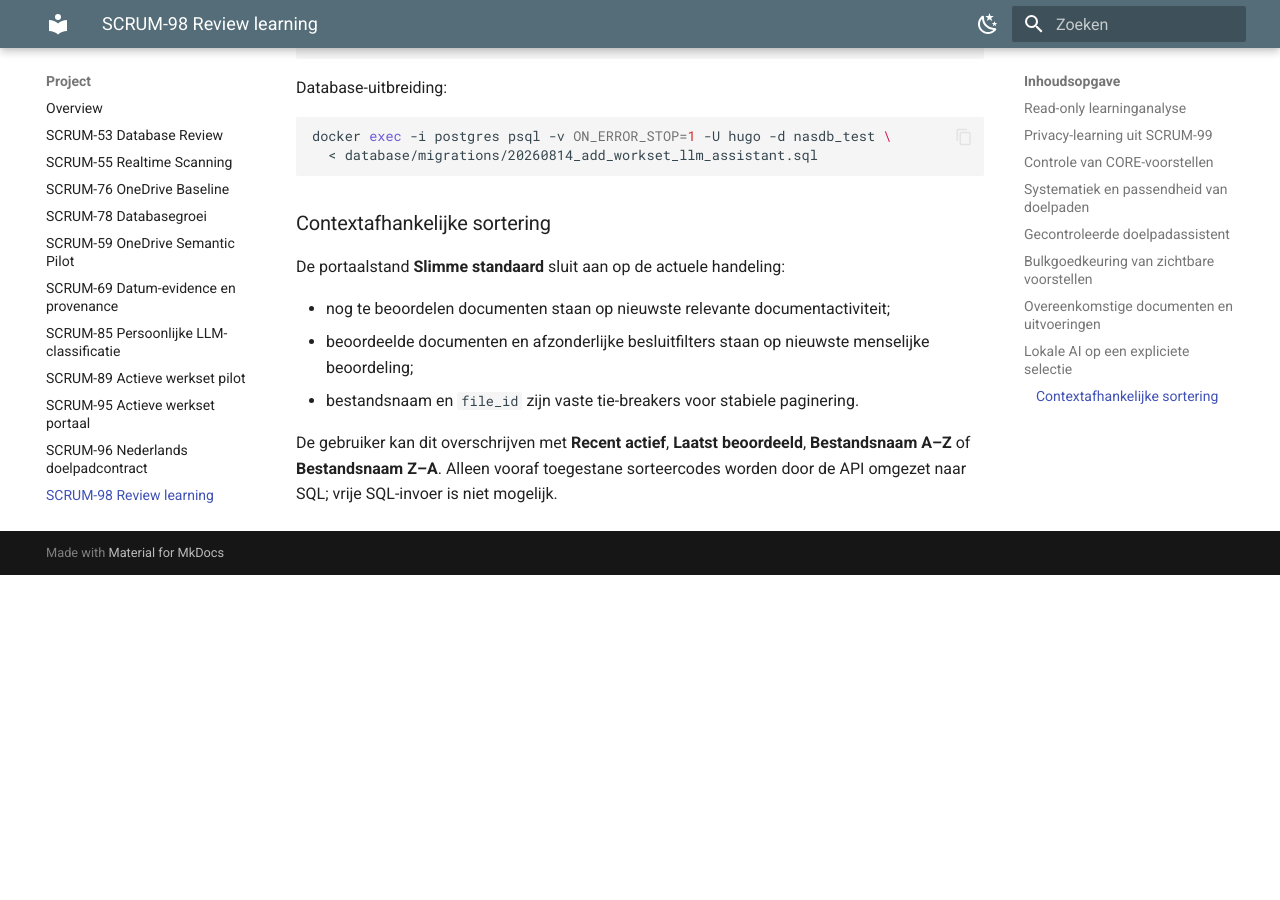
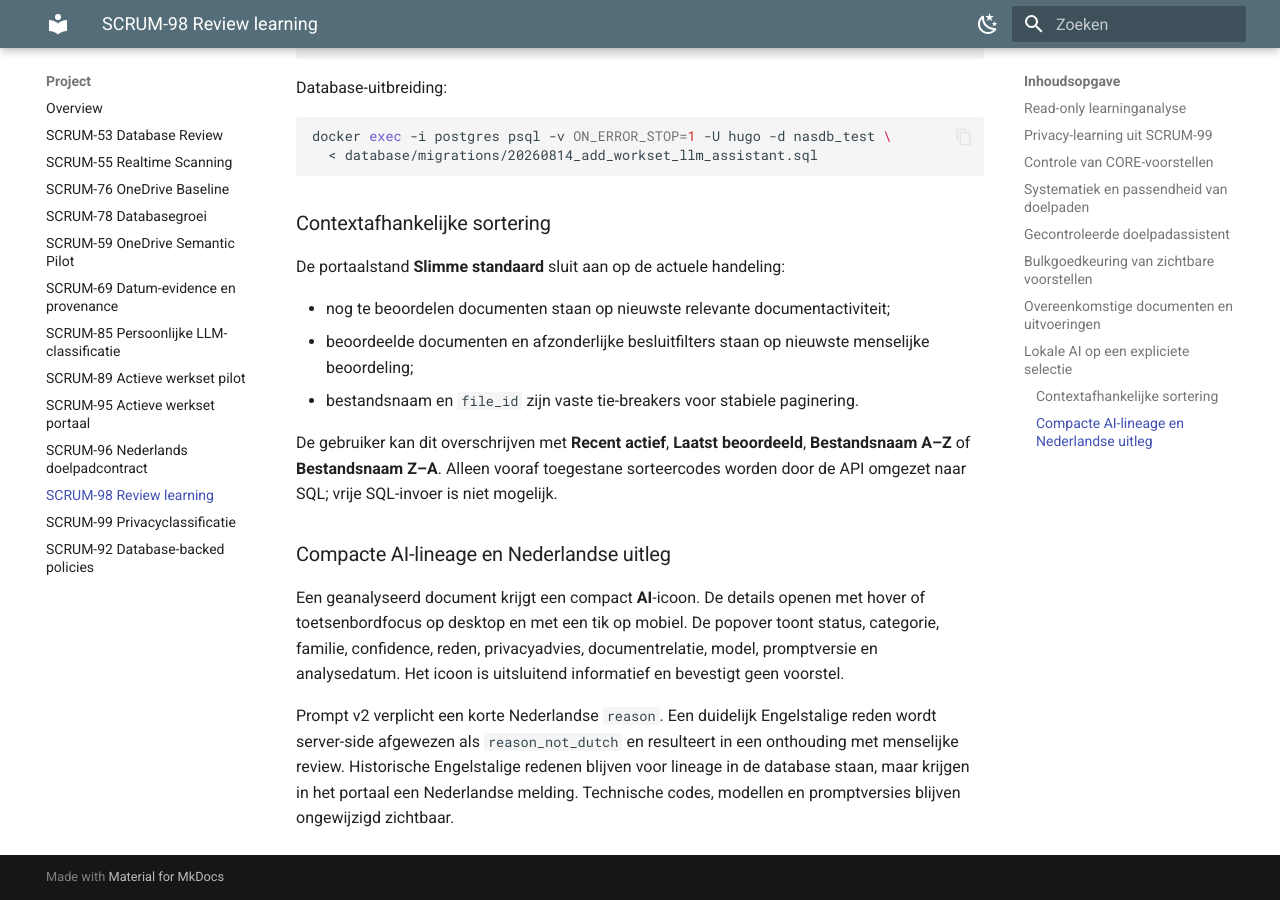
Before and after one commit to hugcoding/core-platform, an MkDocs documentation site: the page built from docs/project/scrum-98-review-learning.md, in a window 1280 px wide and 900 px high, scrolled down 5122 px. Built offline with MkDocs 1.6.1 and Material for MkDocs 9.7.7, drawn with Linux system fonts in a browser that asks for light colours; before the commit the page ends 5697 px from its top, so only the background shows below that.

Commit message:
feat: add accessible workset AI details

```diff
--- a/docs/project/scrum-98-review-learning.md
+++ b/docs/project/scrum-98-review-learning.md
@@ -226,3 +226,18 @@
 **Bestandsnaam A–Z** of **Bestandsnaam Z–A**. Alleen vooraf toegestane
 sorteercodes worden door de API omgezet naar SQL; vrije SQL-invoer is niet
 mogelijk.
+
+### Compacte AI-lineage en Nederlandse uitleg
+
+Een geanalyseerd document krijgt een compact **AI**-icoon. De details openen met
+hover of toetsenbordfocus op desktop en met een tik op mobiel. De popover toont
+status, categorie, familie, confidence, reden, privacyadvies, documentrelatie,
+model, promptversie en analysedatum. Het icoon is uitsluitend informatief en
+bevestigt geen voorstel.
+
+Prompt v2 verplicht een korte Nederlandse `reason`. Een duidelijk Engelstalige
+reden wordt server-side afgewezen als `reason_not_dutch` en resulteert in een
+onthouding met menselijke review. Historische Engelstalige redenen blijven voor
+lineage in de database staan, maar krijgen in het portaal een Nederlandse
+melding. Technische codes, modellen en promptversies blijven ongewijzigd
+zichtbaar.
```
Also changed, not shown: dashboard/static/workset-ai.js (+36 -6 lines), dashboard/static/workset.css, 5 other files.
